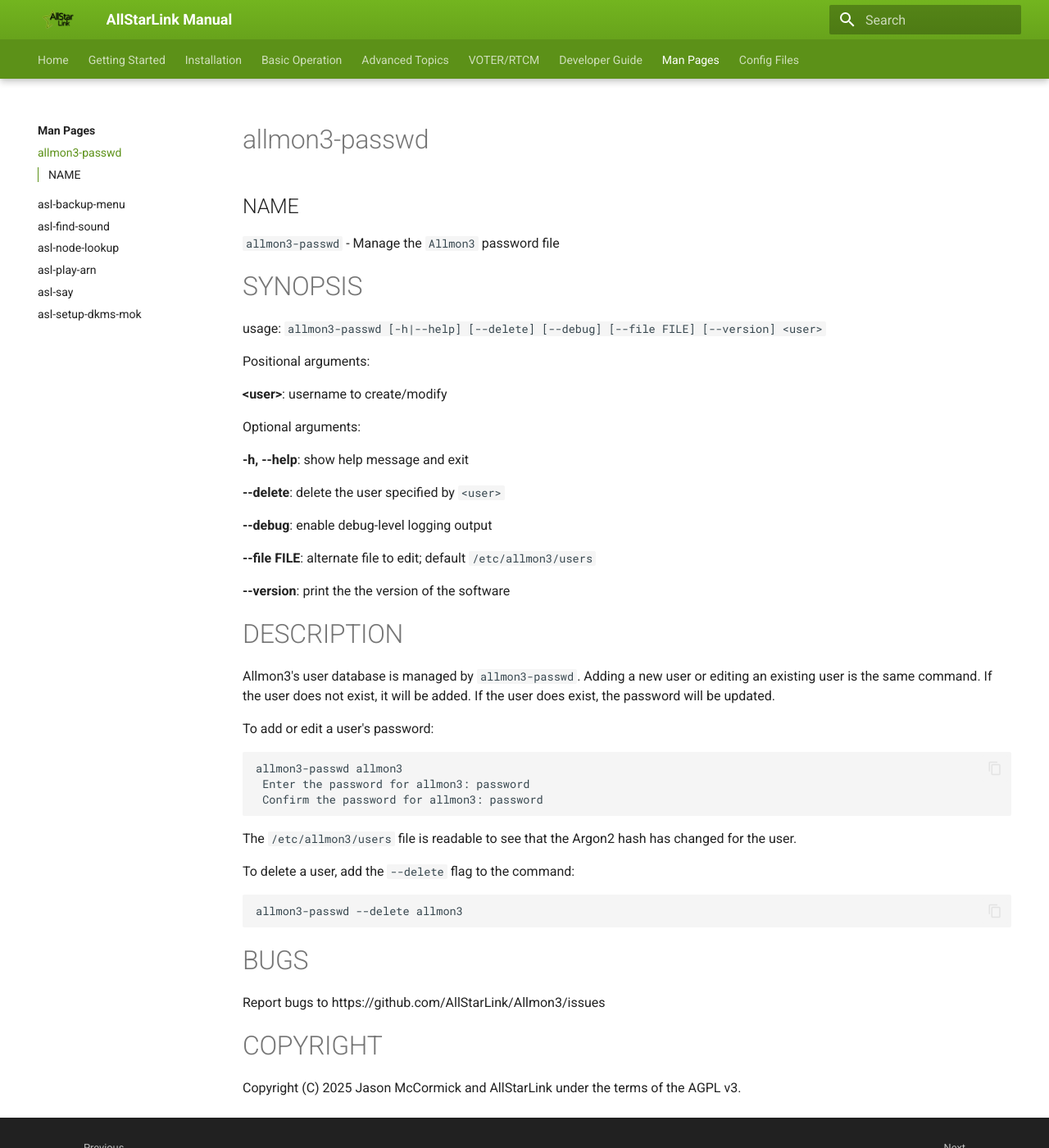
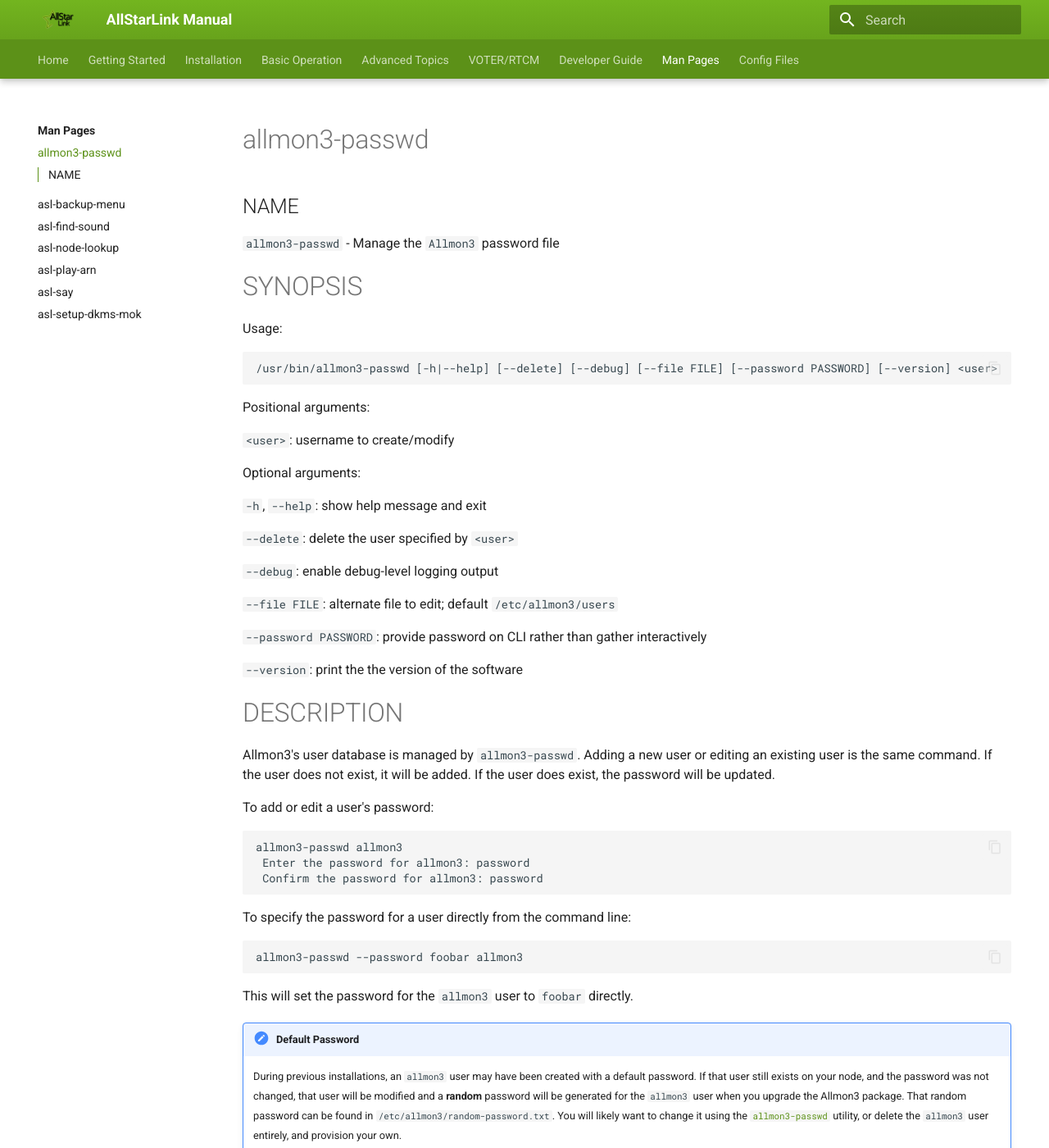
Before and after one commit to AllStarLink/ASL3-Manual, an MkDocs documentation site: the page built from docs/mans/allmon3-passwd.md, in a window 1280 px wide and 1400 px high. Shown: the whole window at 82% size. Built offline with MkDocs 1.6.1 and Material for MkDocs 9.7.7, drawn with Linux system fonts in a browser that asks for light colours.

Commit message:
Allmon3 update (#183)
* Update Allmon3 docs for new random password on installation.

* Update path.

* Revise default user/password information.

* Adjust man page formatting.

````diff
--- a/docs/mans/allmon3-passwd.md
+++ b/docs/mans/allmon3-passwd.md
@@ -5,24 +5,29 @@
 `allmon3-passwd` - Manage the `Allmon3` password file
 
 # SYNOPSIS
+Usage:
 
-usage: `allmon3-passwd [-h|--help] [--delete] [--debug] [--file FILE] [--version] <user>`
+```
+/usr/bin/allmon3-passwd [-h|--help] [--delete] [--debug] [--file FILE] [--password PASSWORD] [--version] <user>
+```
 
 Positional arguments:
 
-**&lt;user>**: username to create/modify
+`<user>`: username to create/modify
 
 Optional arguments:
 
-**\-h, \-\-help**: show help message and exit
+`-h`, `--help`: show help message and exit
 
-**\-\-delete**: delete the user specified by `<user>`
+`--delete`: delete the user specified by `<user>`
 
-**\-\-debug**: enable debug-level logging output
+`--debug`: enable debug-level logging output
 
-**\-\-file FILE**: alternate file to edit; default `/etc/allmon3/users`
+`--file FILE`: alternate file to edit; default `/etc/allmon3/users`
 
-**\-\-version**: print the the version of the software
+`--password PASSWORD`: provide password on CLI rather than gather interactively
+
+`--version`: print the the version of the software
 
 # DESCRIPTION
 
@@ -35,6 +40,18 @@
  Enter the password for allmon3: password
  Confirm the password for allmon3: password
 ```
+
+To specify the password for a user directly from the command line:
+
+```
+allmon3-passwd --password foobar allmon3
+```
+
+This will set the password for the `allmon3` user to `foobar` directly.
+
+
+!!! note "Default Password"
+    During previous installations, an `allmon3` user may have been created with a default password. If that user still exists on your node, and the password was not changed, that user will be modified and a **random** password will be generated for the `allmon3` user when you upgrade the Allmon3 package. That random password can be found in `/etc/allmon3/random-password.txt`. You will likely want to change it using the [`allmon3-passwd`](../mans/allmon3-passwd.md) utility, or delete the `allmon3` user entirely, and provision your own.
 
 The `/etc/allmon3/users` file is readable to see that the Argon2 hash has changed for the user.
 
````
Also changed, not shown: docs/allmon3/usermgmt.md (+7 -5 lines).
